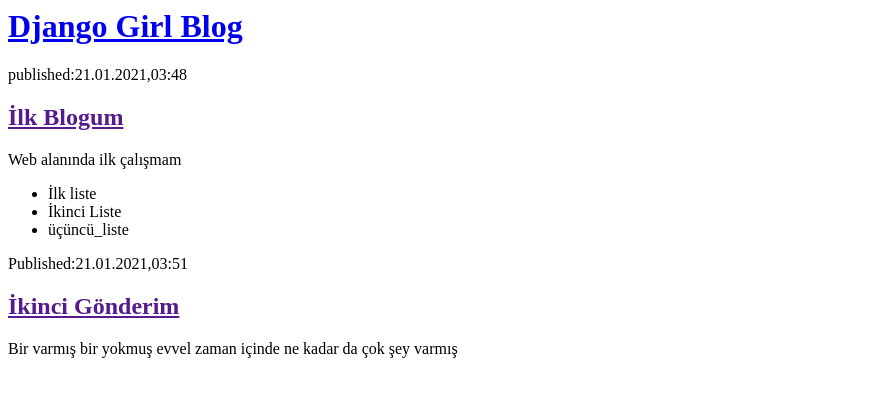
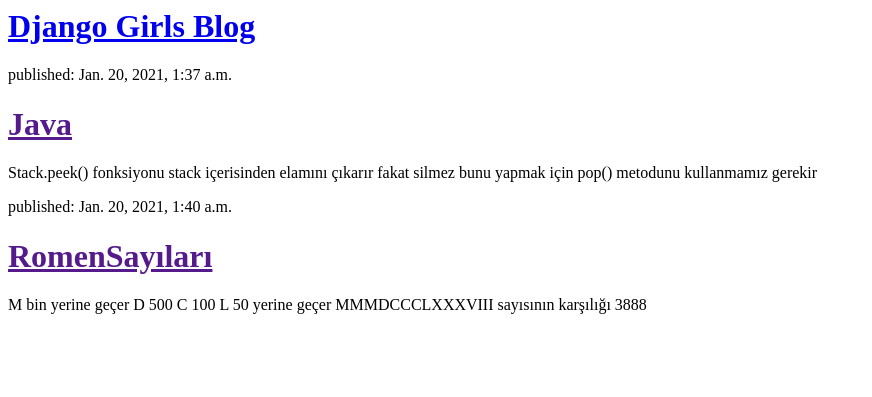
Before and after one commit to ymantarkan/my-first, a Django app: page / in a window 1280 px wide. Shown: the top 397 px of the page, without its empty margins (0-872 px from the left). Run offline with Django 3.2, Linux system fonts and the light colour scheme; data comes from the database, SQL or seed files in the repository; both versions use the stored data as it was after the commit.

Commit message:
Veri tabanında gönderileri göstermek için template'ler değiştrildi

```diff
--- a/blog/templates/blog/post_list.html
+++ b/blog/templates/blog/post_list.html
@@ -1,21 +1,17 @@
 <html>
     <head>
-        <title>Django Girls Blog</title>
+        <title>Django Girls blog</title>
     </head>
-    <body>
+<div>
+    <h1><a href="/">Django Girls Blog</a></h1>
+</div>
+        <body>
+        {% for post in posts %}
         <div>
-            <h1><a href="/">Django Girl Blog</a></h1>
+            <p>published: {{ post.published_date }}</p>
+            <h1><a href="">{{ post.title }}</a></h1>
+            <p>{{ post.text|linebreaksbr }}</p>
         </div>
-	<div>
-	    <p>published:21.01.2021,03:48</p>
-	    <h2><a href="">İlk Blogum</a></h2>
-            <p>Web alanında ilk çalışmam</p>
-	    <ul><li>İlk liste <li>İkinci Liste<li>üçüncü_liste</li></li></li></ul>
-	</div>
-	<div>
-	    <p>Published:21.01.2021,03:51</p>
-	    <h2><a href="">İkinci Gönderim</a></h2>
-	    <p>Bir varmış bir yokmuş evvel zaman içinde ne kadar da çok şey varmış</p>
-	</div>
-    </body>
+    {% endfor %}
+</body>
 </html>
--- a/blog/views.py
+++ b/blog/views.py
@@ -1,3 +1,7 @@
 from django.shortcuts import render
+from django.utils import timezone
+from .models import Post
+
 def post_list(request):
-    return render(request, 'blog/post_list.html', {})
+    posts = Post.objects.filter(published_date__lte=timezone.now()).order_by('published_date')
+    return render(request, 'blog/post_list.html', {'posts': posts})
```
Also changed, not shown: db.sqlite3.
